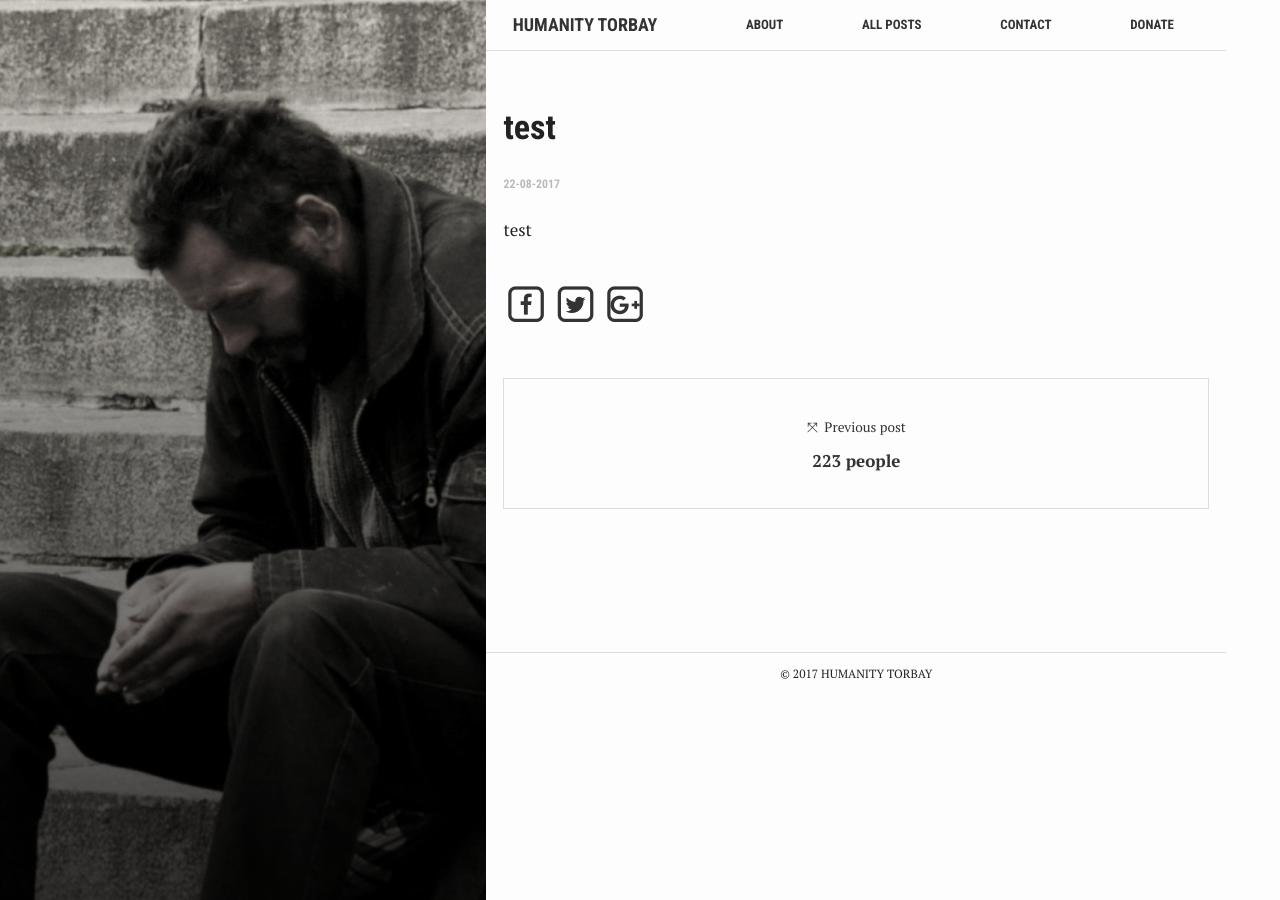
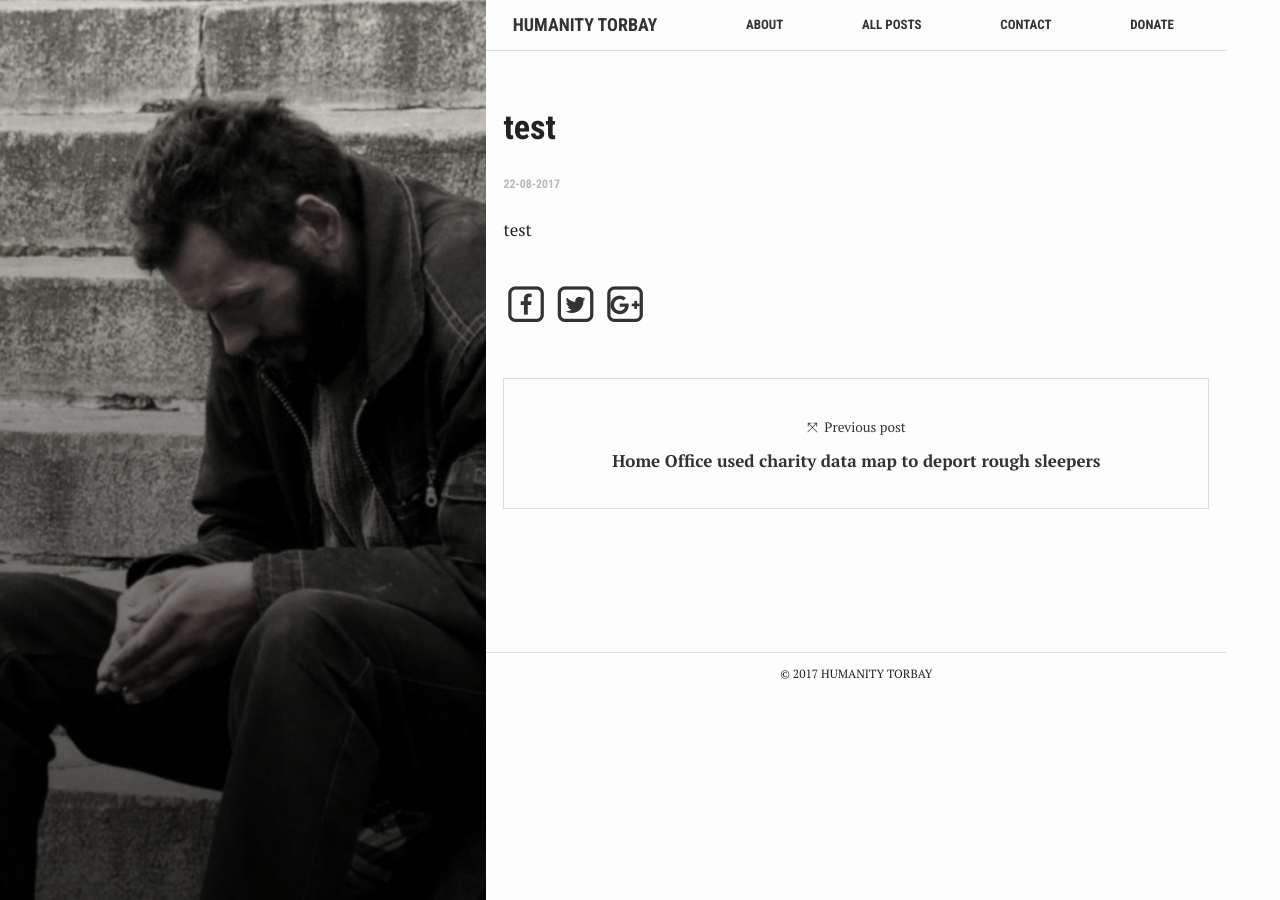
Before and after one commit to elken/humanity, a Jekyll site: the page built from _posts/2017-08-22-test.markdown, in a window 1280 px wide. Built offline with Jekyll 4.4.1, drawn with Linux system fonts in a browser that asks for light colours; nearby versions of some CDN libraries.

Commit message:
Updated Home Office Used Charity Data Map To Deport Rough Sleepers and 1 other file

```diff
--- /dev/null
+++ b/_posts/2017-08-22-home-office-used-charity-data-map-to-deport-rough-sleepers.markdown
@@ -0,0 +1,6 @@
+---
+title: Home Office used charity data map to deport rough sleepers
+date: 2017-08-22 11:55:00 Z
+---
+
+[https://www.theguardian.com/uk-news/2017/aug/19/home-office-secret-emails-data-homeless-eu-nationals]
--- a/_posts/2017-08-22-test.markdown
+++ b/_posts/2017-08-22-test.markdown
@@ -1,6 +1,6 @@
 ---
 title: test
-date: 2017-08-22 10:28:00 Z
+date: 2017-08-22 11:55:00 Z
 ---
 
 test
```
